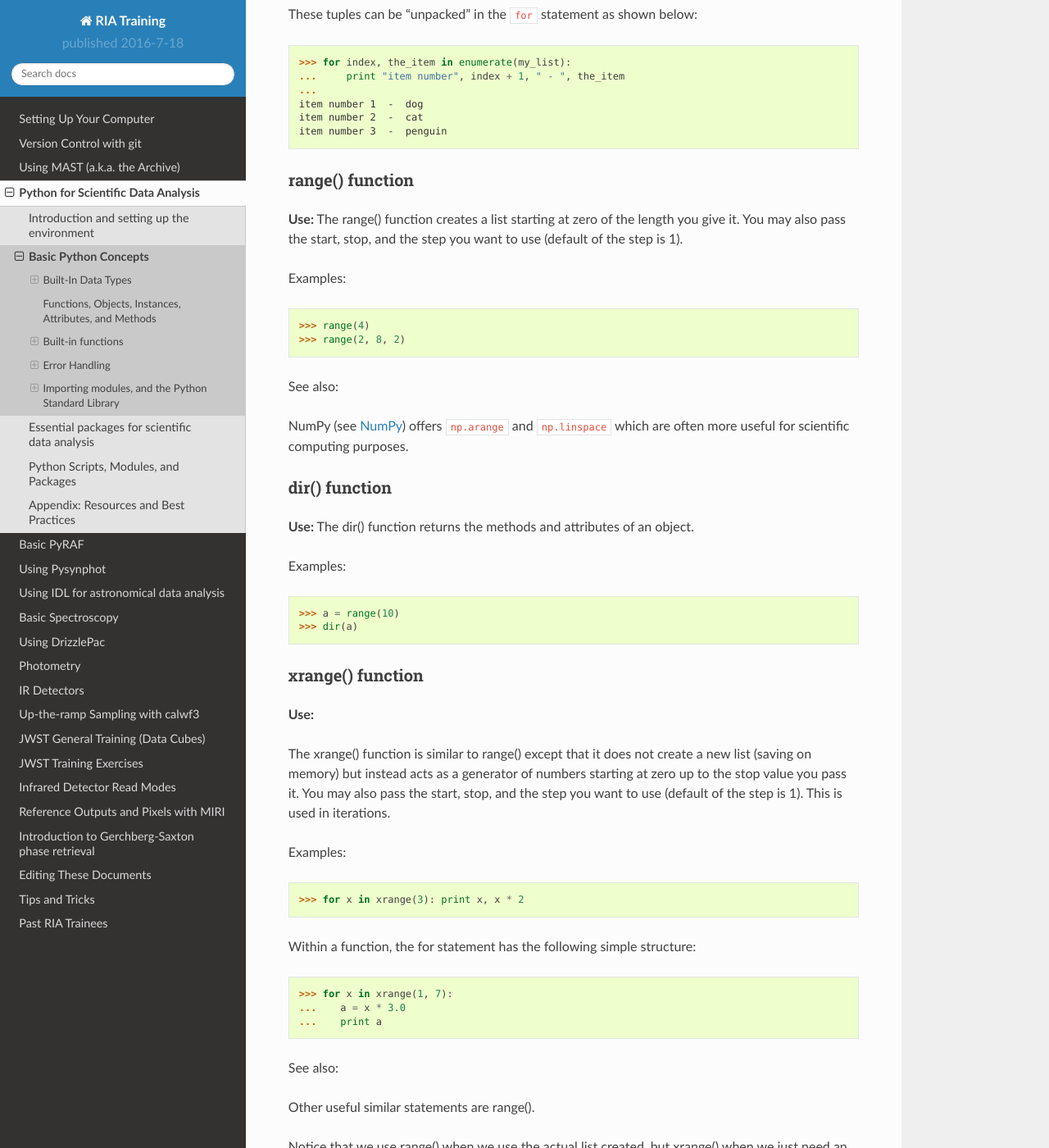
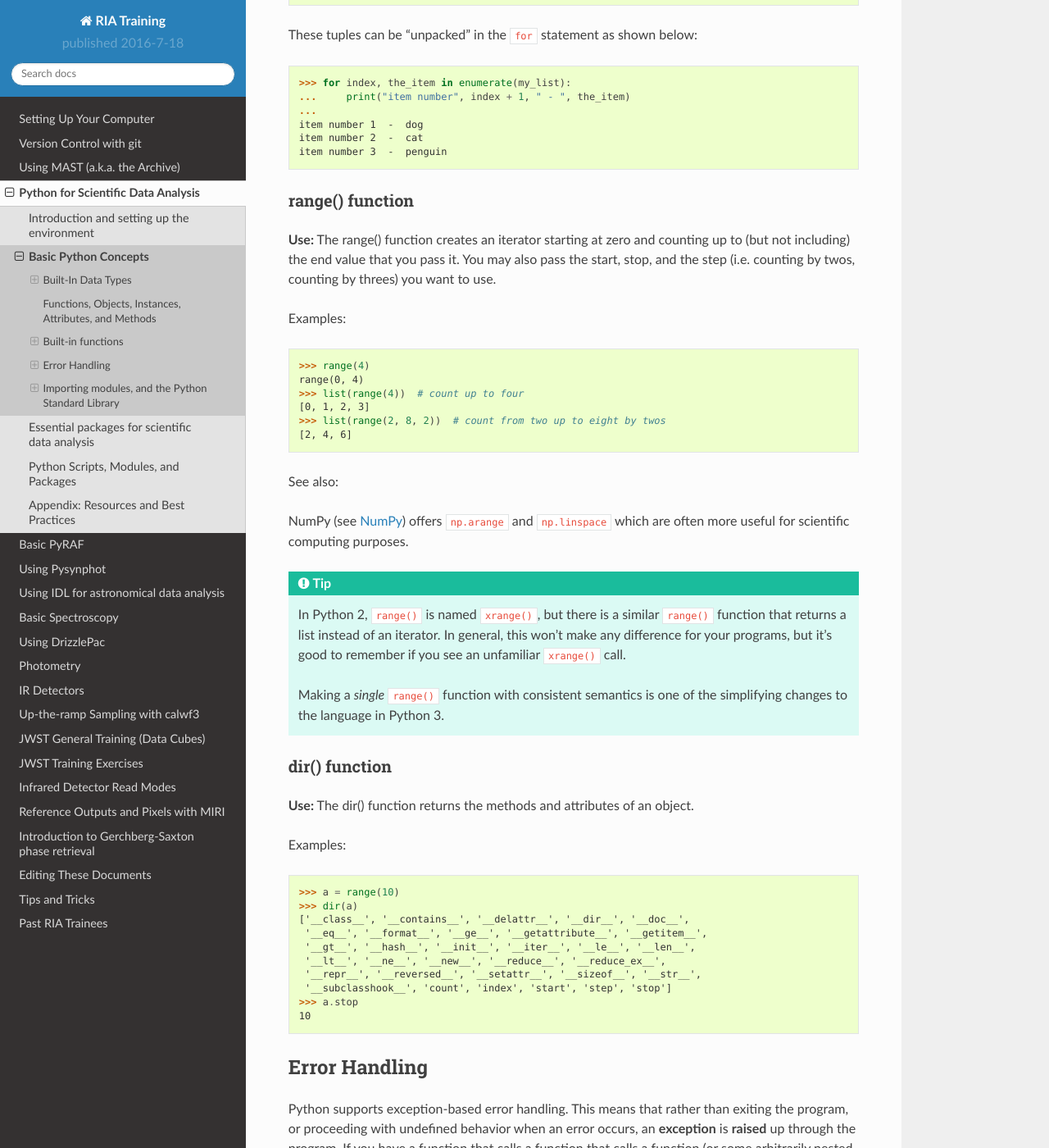
Before and after one commit to staceybright/training-library, a Sphinx documentation site: the page built from source/python/basics.txt, in a window 1280 px wide and 1400 px high, scrolled down 21008 px. Shown: the whole window at 82% size. Built offline with Sphinx 7.4.7 and the Read the Docs theme 2.0.0, drawn with Linux system fonts in a browser that asks for light colours; some of the changed text lies outside the part shown.

Commit message:
Update print -> print() for Python3, other formatting

```diff
--- a/source/python/basics.txt
+++ b/source/python/basics.txt
@@ -207,26 +207,26 @@
    >>> filename = mydataset[0]
    >>> extension = mydataset[1]
    >>> mean = mydataset[2]
-   >>> print filename
+   >>> print(filename)
    icft01crq_raw.fits
-   >>> print extension
+   >>> print(extension)
    1
-   >>> print mean
+   >>> print(mean)
    340.0
 
 That's a bit verbose. As long as we know the number of elements we're getting, Python lets us do this instead::
 
    >>> filename, extension, mean = mydataset
-   >>> print filename
+   >>> print(filename)
    icft01crq_raw.fits
-   >>> print extension
+   >>> print(extension)
    1
-   >>> print mean
+   >>> print(mean)
    340.0
 
 .. warning::
 
-   In Python 3, the statement ``print mything`` will be written as a function call like ``print(mything)``!
+   In Python 2, the function call ``print(mything)`` would be written as a statement like ``print mything``!
 
    Refer back to :ref:`python_3_vs_2` for details.
 
@@ -251,7 +251,7 @@
 Let's try assigning to position ``2`` again::
 
    >>> mydataset_list[2] = 199.9
-   >>> print mydataset_list
+   >>> print(mydataset_list)
    ['test.fits', 1, 199.9]
 
 Lists implement all of the behaviors described above for tuples, but additionally support modification in place with *assignment* (as shown above) and with *methods* that manipulate a particular list variable. We'll look at three of the most commonly used methods, but a full reference is available :py:ref:`in the Python reference manual <python:typesseq-mutable>`.
@@ -330,7 +330,7 @@
 
    >>> mytuple = ('first element', 'second element')
    >>> for item in mytuple:
-   ...     print item
+   ...     print(item)
    ...
    first element
    second element
@@ -345,7 +345,7 @@
 
    >>> mytuple = ('first element', 'second element')
    >>> for idx, item in enumerate(mytuple):
-   ...     print idx, item
+   ...     print(idx, item)
    ...
    0 first element
    1 second element
@@ -585,7 +585,7 @@
 The last important thing you might want to do with your dictionary is iterate over its key value pairs::
 
    >>> for key, val in filters.items():
-   ...     print key, 'is', val
+   ...     print(key, 'is', val)
    F212N is 2.12e-06
    F110W is 1.1e-06
    F460M is 4.6e-06
@@ -669,7 +669,7 @@
    >>> with open('k2_catalog.csv') as myfile:
    ...     for line in myfile:
    ...         if 'J900' in line:
-   ...             print line
+   ...             print(line)
    096.488487,17.790980,17.8,J900,j900,202060054
 
 Also, it bears mentioning, both ``.readlines()`` and ``for ... in fileobject`` will only help you when your file is "plain text" broken up into lines. Reading binary files with ``open()`` is an advanced topic, but Python can do that just as well. See :ref:`python:tut-filemethods` in the official Python tutorial for more details on file objects.
@@ -763,13 +763,13 @@
 
    >>> my_list = ['dog', 'cat', 'penguin']
    >>> for the_item in my_list:
-   ...     print the_item
+   ...     print(the_item)
    ...
    dog
    cat
    penguin
    >>> for index_and_the_item in enumerate(my_list):
-   ...     print index_and_the_item
+   ...     print(index_and_the_item)
    ...
    (0, 'dog')
    (1, 'cat')
@@ -778,7 +778,7 @@
 These tuples can be "unpacked" in the ``for`` statement as shown below::
 
    >>> for index, the_item in enumerate(my_list):
-   ...     print "item number", index + 1, " - ", the_item
+   ...     print("item number", index + 1, " - ", the_item)
    ...
    item number 1  -  dog
    item number 2  -  cat
@@ -787,18 +787,26 @@
 range() function
 ----------------
 
-**Use:** The range() function creates a list starting at zero of the length you
-give it. You may also pass the start, stop, and the step you want to use
-(default of the step is 1).
+**Use:** The range() function creates an iterator starting at zero and counting up to (but not including) the end value that you pass it. You may also pass the start, stop, and the step (i.e. counting by twos, counting by threes) you want to use.
 
 Examples::
 
    >>> range(4)
-   >>> range(2, 8, 2)
+   range(0, 4)
+   >>> list(range(4))  # count up to four
+   [0, 1, 2, 3]
+   >>> list(range(2, 8, 2))  # count from two up to eight by twos
+   [2, 4, 6]
 
 See also:
 
 NumPy (see :ref:`python_numpy`) offers ``np.arange`` and ``np.linspace`` which are often more useful for scientific computing purposes.
+
+.. tip::
+
+   In Python 2, ``range()`` is named ``xrange()``, but there is a similar ``range()`` function that returns a list instead of an iterator. In general, this won't make any difference for your programs, but it's good to remember if you see an unfamiliar ``xrange()`` call.
+
+   Making a *single* ``range()`` function with consistent semantics is one of the simplifying changes to the language in Python 3.
 
 dir() function
 --------------
@@ -809,38 +817,14 @@
 
    >>> a = range(10)
    >>> dir(a)
-
-xrange() function
------------------
-
-**Use:**
-
-The xrange() function is similar to range() except that it does not
-create a new list (saving on memory) but instead acts as a generator of
-numbers starting at zero up to the stop value you pass it. You may also
-pass the start, stop, and the step you want to use (default of the step
-is 1). This is used in iterations.
-
-Examples::
-
-   >>> for x in xrange(3): print x, x * 2
-
-Within a function, the for statement has the following simple structure:
-
-   >>> for x in xrange(1, 7):
-   ...    a = x * 3.0
-   ...    print a
-
-See also:
-
-Other useful similar statements are range().
-
-Notice that we use range() when we use the actual list created, but
-xrange() when we just need an iterator.
-
-.. tip::
-
-   In Python 3, ``xrange()`` is named ``range()``, and the old ``range()`` behavior no longer exists. In general, this won't make any difference for your programs.
+   ['__class__', '__contains__', '__delattr__', '__dir__', '__doc__',
+    '__eq__', '__format__', '__ge__', '__getattribute__', '__getitem__',
+    '__gt__', '__hash__', '__init__', '__iter__', '__le__', '__len__',
+    '__lt__', '__ne__', '__new__', '__reduce__', '__reduce_ex__',
+    '__repr__', '__reversed__', '__setattr__', '__sizeof__', '__str__',
+    '__subclasshook__', 'count', 'index', 'start', 'step', 'stop']
+   >>> a.stop
+   10
 
 Error Handling
 ==============
@@ -859,7 +843,7 @@
    >>> a = [1, 2, 3, 4, 5]
    >>> for i in xrange(len(a)):
    ...    a[i + 1] = 100 + a[i]
-   ...    print a[i], a[i + 1]
+   ...    print(a[i], a[i + 1])
 
 To solve this problem, we put it in a try ... except statement::
 
@@ -867,9 +851,9 @@
    >>> for i in xrange(len(a)):
    ...     try:
    ...         a[i + 1] = 100 + a[i]
-   ...         print a[i], a[i + 1]
+   ...         print(a[i], a[i + 1])
    ...     except IndexError:
-   ...         print 'This index does not work: ', i + 1
+   ...         print('This index does not work: ', i + 1)
 
 .. admonition:: Exercise
    :class: note
@@ -956,8 +940,7 @@
 
    >>> import random
    >>> random.random()
-   >>> print 'My random number between 2 and 8: ', \
-   ...    2 + (8-2) * random.random()
+   >>> print('My random number between 2 and 8: ', 2 + (8-2) * random.random())
 
 See also:
 
--- a/source/python/scripting.txt
+++ b/source/python/scripting.txt
@@ -42,7 +42,7 @@
 
 The creators of Python have decreed that Python 2 will no longer be updated, and Python 3 is the way forward. The Institute has started migrating to Python 3, but during this transitional period you should be aware that you may encounter code that works with only Python 2 (or only Python 3).
 
-New code should be written to be forwards compatible with Python 3, *especially* if it will be used by other members of your team! There are more comprehensive guides elsewhere, but we want to call your attention to two important things that will change with Python 3. In Python 2, this code is fine::
+New code should be written to be forwards compatible with Python 3, *especially* if it will be used by other members of your team! There are more comprehensive guides elsewhere, but we want to call your attention to two important things that have changed in Python 3. In Python 2, this code is fine::
 
    >>> print "Hello world"
    Hello world
```
Also changed, not shown: source/python/scientific_packages.txt (+50 -54 lines).
